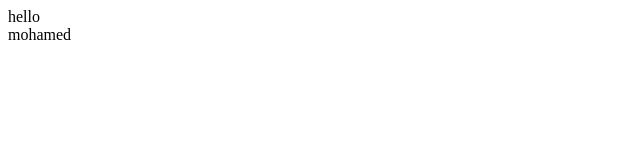
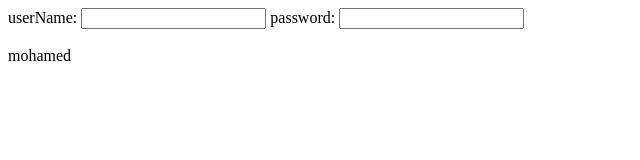
Before and after one commit to OdehMohamed/firstProject, a plain HTML site: page index.html in a window 1280 px wide. Shown: the whole page, without its empty margins (0-640 px from the left). Drawn offline with Linux system fonts and the light colour scheme.

Commit message:
edit html and css

```diff
--- a/cssFile.css
+++ b/cssFile.css
@@ -3,5 +3,3 @@ body {
     font-size: 20px;
     border: 1px solid black;
 }
-
-Abo_Odeh Here
--- a/index.html
+++ b/index.html
@@ -9,7 +9,10 @@
 </head>
 
 <body>
-hello
+<form action="" method="post">
+    userName: <input type="text" name="userName" id="userName">
+    password: <input type="password" name="password" id="password">
+</form>
 <script src="/main.js"></script>
 </body>
 
```
